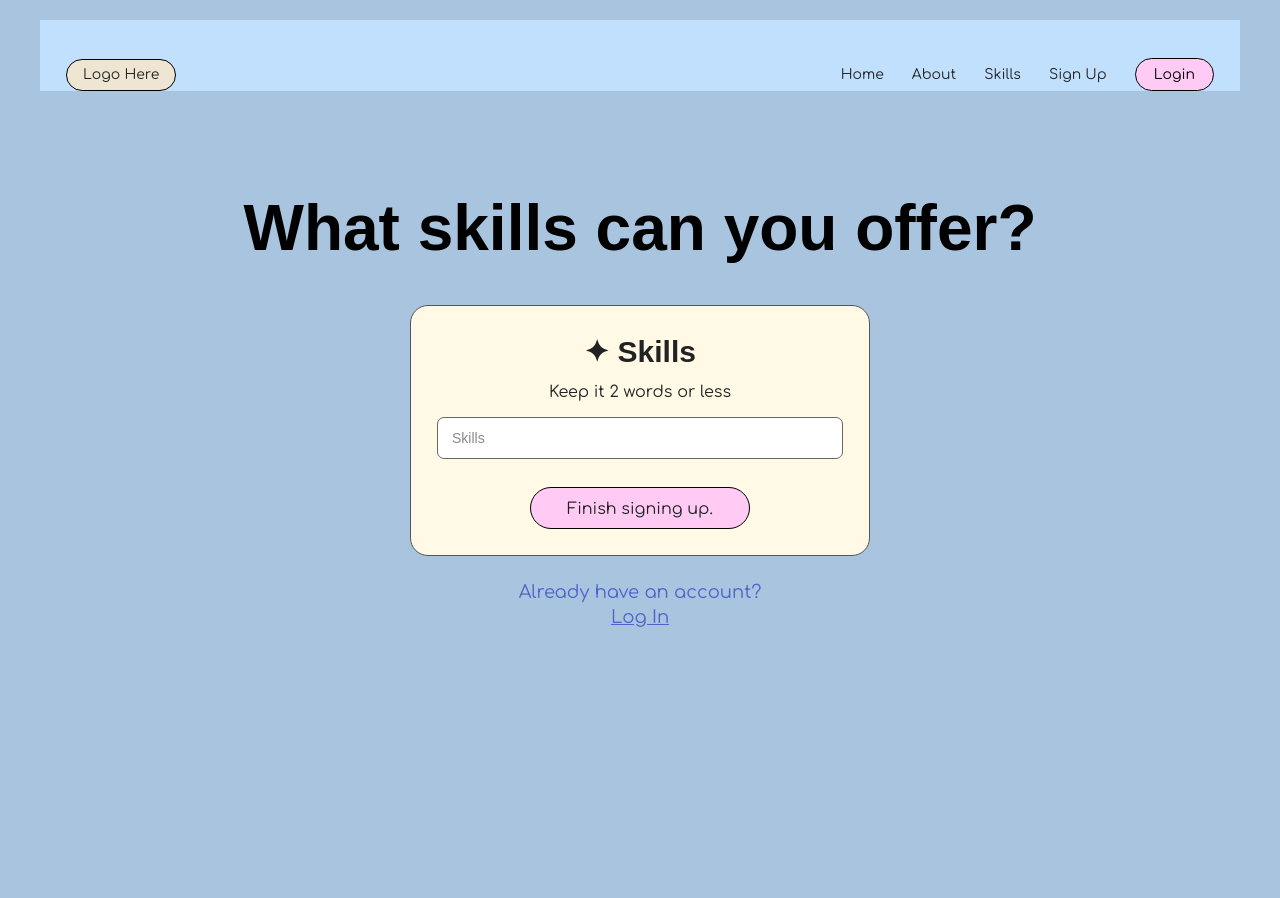
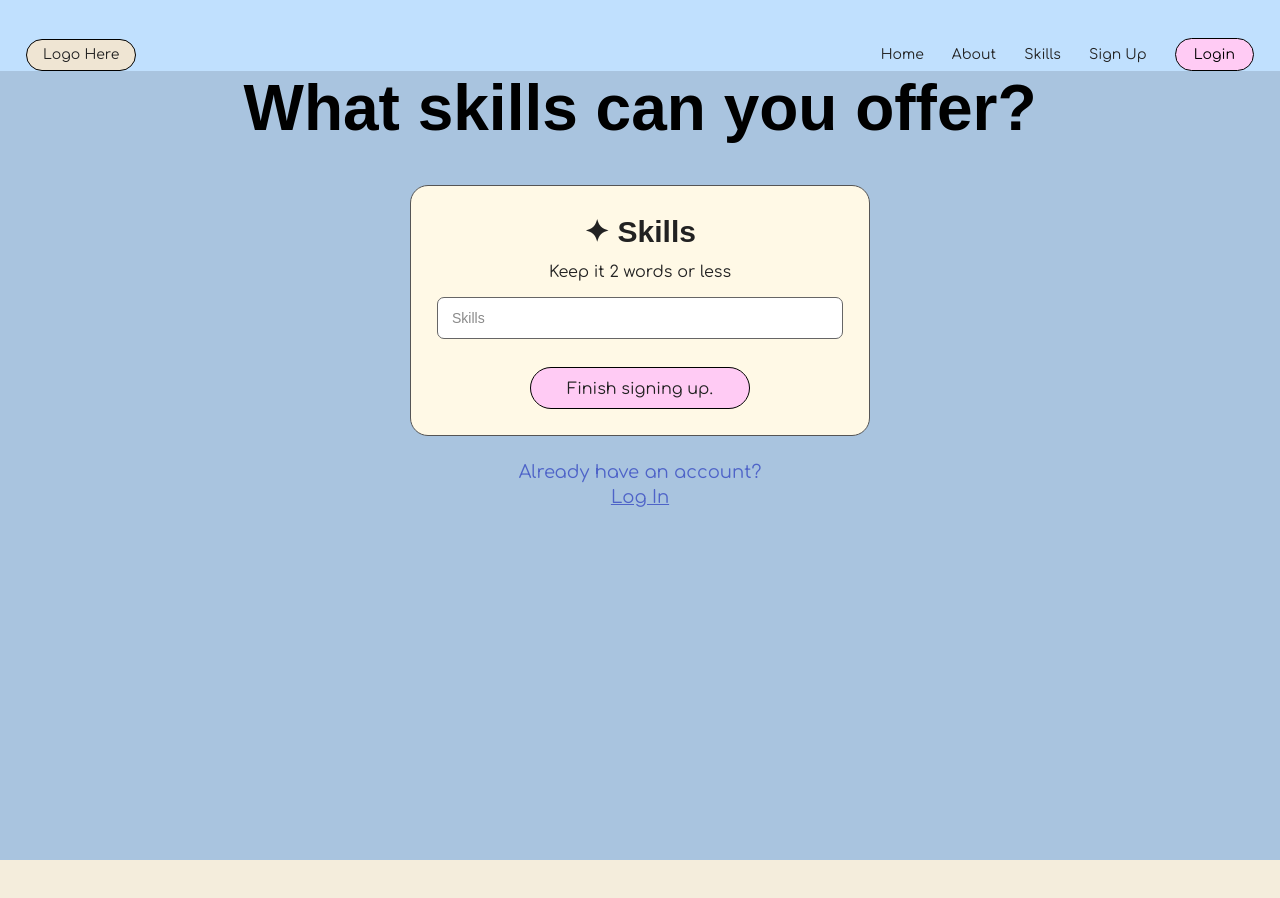
Before and after one commit to AthenaHacks2026/demo-repository, a React app in the folder frontend/: page /skills-step in a window 1280 px wide. After the commit the page ends 860 px from the top, so only its background shows below. Built offline with nearby package versions, Linux system fonts and the light colour scheme; the HTML template or start-up script is replaced by a standard one; a web font is replaced by a local one.

Commit message:
Fixed padding issue
bruh

```diff
--- a/frontend/src/styles/SearchSkills.css
+++ b/frontend/src/styles/SearchSkills.css
@@ -14,7 +14,6 @@
 
 .search-shell {
   width: 100%;
-  max-width: 1200px;
   min-height: 860px;
   margin: 0 auto;
   background: #f4eddc;
--- a/frontend/src/styles/SignUp.css
+++ b/frontend/src/styles/SignUp.css
@@ -34,7 +34,6 @@ body {
 /* MAIN CONTAINER */
 .signup-shell {
   width: 100%;
-  max-width: 1210px;
   background: linear-gradient(to right, #c0dcf4 0 43%, #f6f0df 43% 100%);
   min-height: 860px;
   position: relative;
--- a/frontend/src/styles/SkillsStep.css
+++ b/frontend/src/styles/SkillsStep.css
@@ -9,13 +9,11 @@
   width: 100%;
   min-height: 100vh;
   background: #a9c4df;
-  padding: 20px;
   font-family: 'Comfortaa', sans-serif;
 }
 
 .skills-shell {
   width: 100%;
-  max-width: 1200px;
   min-height: 860px;
   margin: 0 auto;
   position: relative;
@@ -25,7 +23,6 @@
   font-family: 'Dela Gothic One', sans-serif;
   font-size: 64px;
   text-align: center;
-  margin-top: 100px;
   color: #000;
 }
 
```
